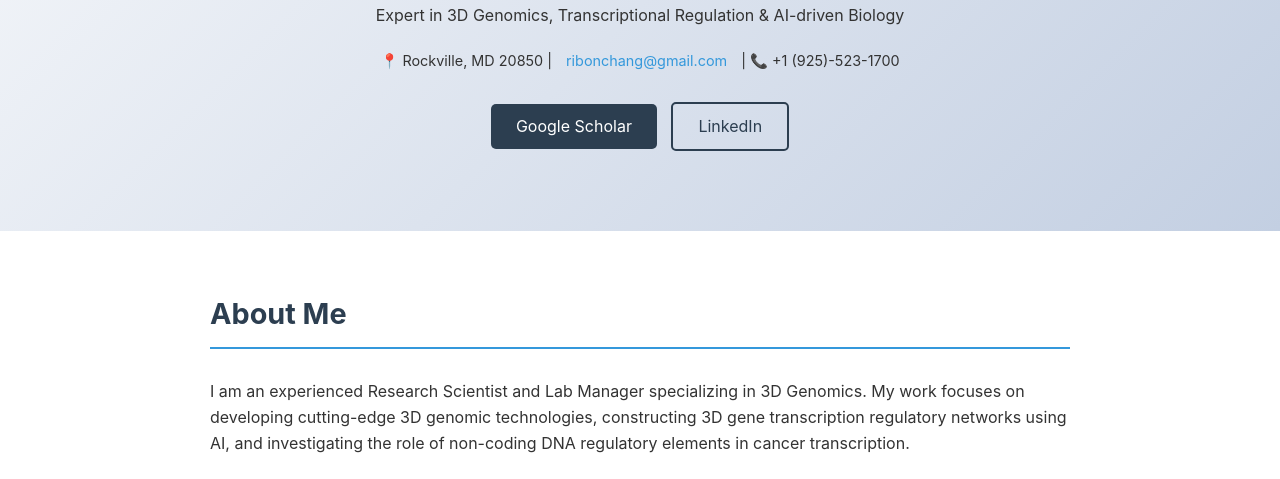
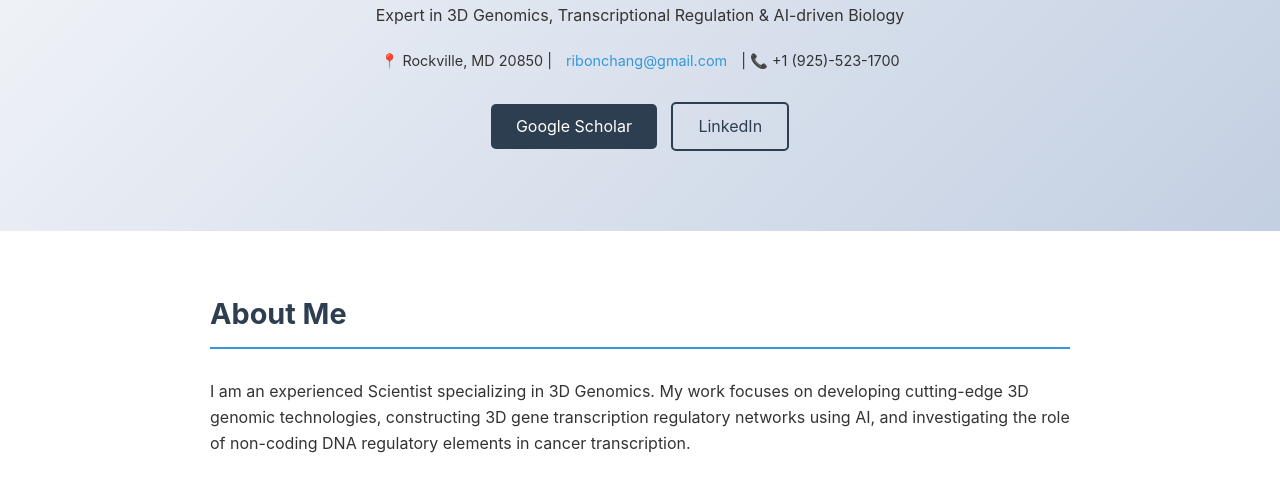
Before and after one commit to ribonchang/ribonchang.github.io, a plain HTML site: page index.html in a window 1280 px wide. Shown: the part 282-761 px from the top of the page. Drawn offline with Linux system fonts and the light colour scheme.

Commit message:
Update index.html

```diff
--- a/index.html
+++ b/index.html
@@ -257,7 +257,7 @@
         <section id="about">
             <h3 class="section-title">About Me</h3>
             <p>
-                I am an experienced Research Scientist and Lab Manager specializing in 3D Genomics. My work focuses on developing cutting-edge 3D genomic technologies, constructing 3D gene transcription regulatory networks using AI, and investigating the role of non-coding DNA regulatory elements in cancer transcription.
+                I am an experienced Scientist specializing in 3D Genomics. My work focuses on developing cutting-edge 3D genomic technologies, constructing 3D gene transcription regulatory networks using AI, and investigating the role of non-coding DNA regulatory elements in cancer transcription.
             </p>
             <br>
             <p>
```
